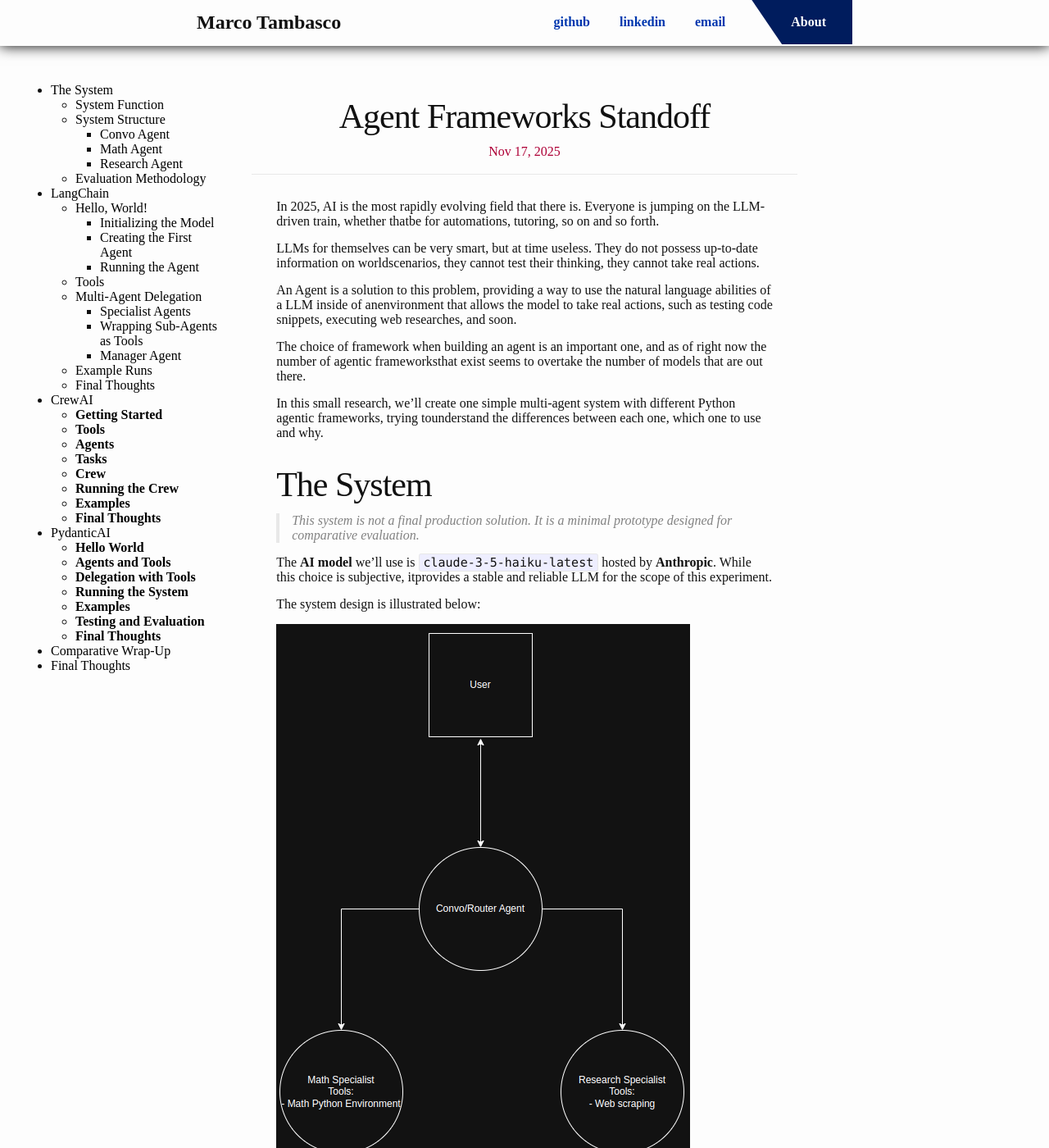
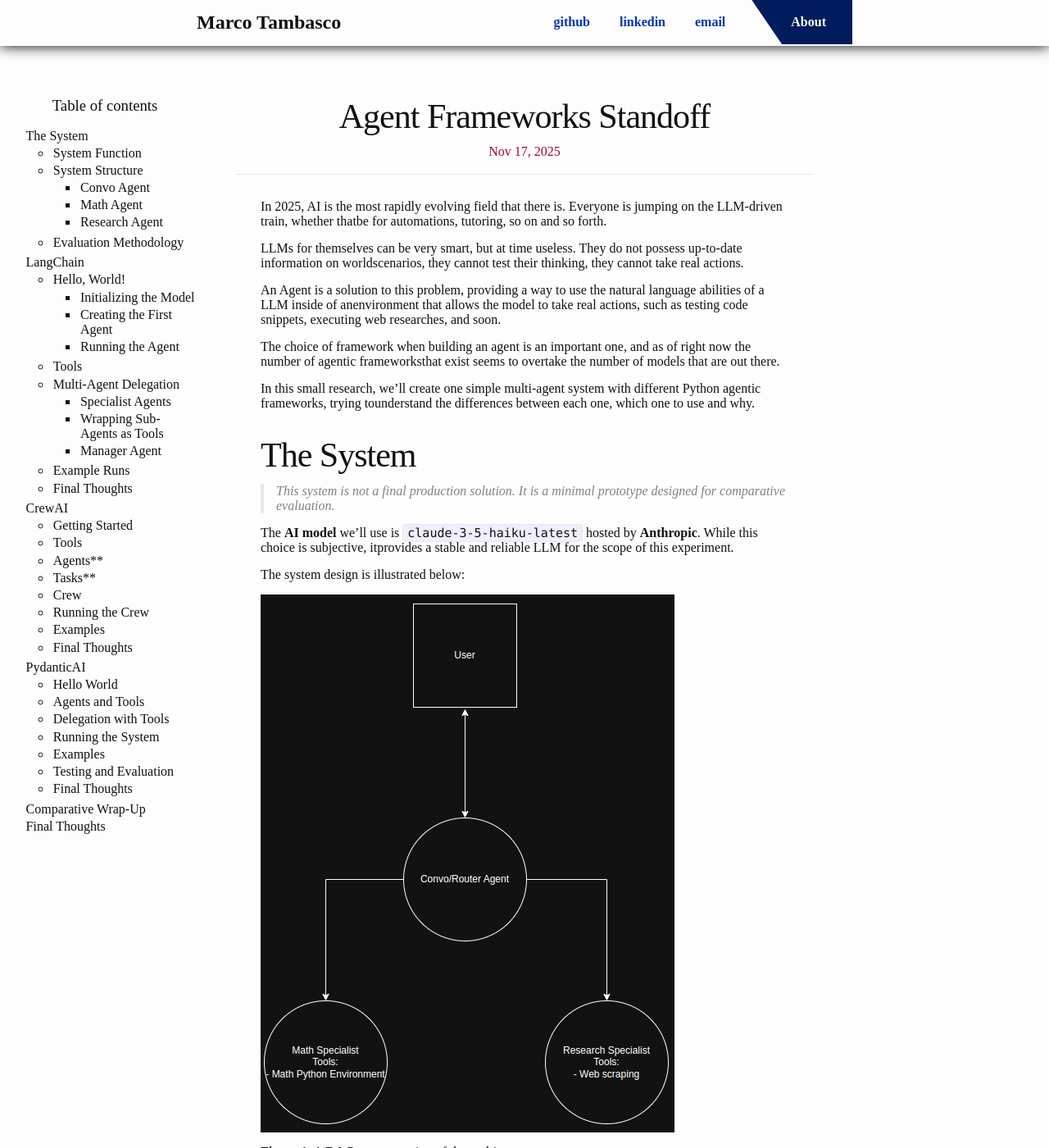
Before and after one commit to marcoslashpro/marcoslashpro.github.io, a Jekyll site: the page built from _posts/2025-11-17-Agent-Frameworks-Standoff.md, in a window 1280 px wide and 1400 px high. Shown: the whole window at 82% size. Built offline with Jekyll 4.4.1, drawn with Linux system fonts in a browser that asks for light colours; some of the changed text lies outside the part shown.

Commit message:
Improved post layout

```diff
--- a/_layouts/post.html
+++ b/_layouts/post.html
@@ -8,6 +8,7 @@ layout: post-base
   {% assign main_content = splitted_content[0] %}
   {% assign toc = splitted_content[1] %}
   <aside class="post-toc">
+    <h3>Table of contents</h3>
     {{toc}}
   </aside>
   <div class="post-main-content">
--- a/_posts/2025-11-17-Agent-Frameworks-Standoff.md
+++ b/_posts/2025-11-17-Agent-Frameworks-Standoff.md
@@ -434,7 +434,7 @@ The result is a framework where you describe intentions, and the execution plan
 
 ---
 
-### **Getting Started**
+### Getting Started
 
 Setup is straightforward. Let’s create a project and install the dependencies:
 
@@ -459,7 +459,7 @@ This is all we need.
 
 ---
 
-### **Tools**
+### Tools
 
 Unlike `pydantic-ai`, `crewAI` doesn’t ship with built-in tools. Instead, it provides the scaffolding to build your own
 — or you can install `crewai-tools` for batteries-included functionality. Even better, you can wrap existing `langchain`
@@ -492,7 +492,7 @@ This is simply a thin wrapper over a `langchain` tool. `name` and `description`
 
 ---
 
-### **Agents**
+### Agents**
 
 In `crewAI`, an agent is defined declaratively: you provide a **role**, a **goal**, and a **backstory**. The framework
 takes care of message passing, memory, and orchestration.
@@ -551,7 +551,7 @@ reasoning control, code execution modes, iteration limits).
 
 ---
 
-### **Tasks**
+### Tasks**
 
 Tasks define *what the crew is supposed to accomplish*. They can be listed sequentially or managed hierarchically by a
 manager agent.
@@ -575,7 +575,7 @@ The `{query}` parameter will be injected at runtime.
 
 ---
 
-### **Crew**
+### Crew
 
 At the top level, a **crew** is the orchestrator. You provide it with agents, tasks, and (optionally) a manager agent if
 you want hierarchical execution.
@@ -597,7 +597,7 @@ Here, the `chatbot` serves as the manager, directing the researcher and mathemat
 
 ---
 
-### **Running the Crew**
+### Running the Crew
 
 We can expose this via a simple CLI in `__main__.py`:
 
@@ -621,7 +621,7 @@ Notice how simple `kickoff` is: you pass the required inputs, and the crew execu
 
 ---
 
-### **Examples**
+### Examples
 
 Research:
 
@@ -648,7 +648,7 @@ Average speed = 54 mph
 
 ---
 
-### **Final Thoughts**
+### Final Thoughts
 
 `crewAI` positions itself as one of the most accessible multi-agent frameworks available today. The declarative style
 lowers the barrier to entry: you describe *what* you want, not *how* to coordinate agents. The abstractions are clear,
@@ -695,7 +695,7 @@ With that context in mind, let’s see how it works in practice.
 
 ---
 
-### **Hello World**
+### Hello World
 
 We’ll start with a minimal setup.
 
@@ -744,7 +744,7 @@ That’s our first working agent. Let’s scale it up.
 
 ---
 
-### **Agents and Tools**
+### Agents and Tools
 
 We’ll define three agents:
 
@@ -793,7 +793,7 @@ builtin_tools=[CodeExecutionTool()]
 
 ---
 
-### **Delegation with Tools**
+### Delegation with Tools
 
 The recommended way to enable multi-agent handoff is by exposing specialist agents as tools for the manager agent.
 
@@ -824,7 +824,7 @@ and the similarity to `FastAPI`’s dependency injection system is no accident.
 
 ---
 
-### **Running the System**
+### Running the System
 
 We can wrap this in a simple CLI:
 
@@ -845,7 +845,7 @@ main()
 
 ---
 
-### **Examples**
+### Examples
 
 Research:
 
@@ -876,7 +876,7 @@ What was the train’s average speed for the entire trip?"
 
 ---
 
-### **Testing and Evaluation**
+### Testing and Evaluation
 
 Where most frameworks stop, `pydantic-ai` keeps going. Testing is not an afterthought — it’s part of the design.
 
@@ -923,7 +923,7 @@ CI pipelines? `pydantic-ai` takes a significant step in that direction.
 
 ---
 
-### **Final Thoughts**
+### Final Thoughts
 
 I came away impressed by how much `pydantic-ai` gets right. The learning curve isn’t steep, yet the framework supports
 deep customization. Strong type safety, built-in control-flow mechanisms (`ModelRetry`, `FallbackModel`,
--- a/_sass/minima/_base.scss
+++ b/_sass/minima/_base.scss
@@ -277,7 +277,7 @@ table {
   }
 }
 
-// Custom Variables
-:root {
-  --primary-blue: #0D6EFD;
+mjx-container {
+  overflow-x: auto;
+  overflow-y: hidden;
 }
--- a/_sass/minima/_layout.scss
+++ b/_sass/minima/_layout.scss
@@ -105,6 +105,13 @@
     flex-direction: column;
     align-items: start;
     padding: 1rem;
+    background-color: $background-color;
+
+    .blue-nav-background {
+      background-color: inherit;
+      padding: 0;
+      clip-path: none;
+    }
 
     .page-link {
       color: $light-blue !important;
@@ -121,7 +128,7 @@
     color: white !important;
   }
 
-  @media screen and (min-width: $on-medium) {
+  @media screen and (min-width: 768px) {
     position: static;
     float: right;
     border: none;
@@ -462,18 +469,35 @@ a.post-link:hover {
 
 @media screen and (min-width: 768px) {
   .post {
-    margin: 2rem;
     display: grid;
     grid-template-columns: 20% 60% 20%;
-    max-height: 100%;
+    height: 100%;
 
     >.post-toc {
-      display: block;
+      display: flex;
+      flex-direction: column;
       grid-column: 1 / 2;
       position: sticky;
       top: $spacing-unit * 1.865 * 1.5;
       align-self: start;
       max-height: 100%;
+      margin-top: 2rem;
+      overflow-y: hidden;
+      scrollbar-color: $background-color transparent;
+
+      >h3 {
+        display: flex;
+        align-self: center;
+      }
+
+      >p {
+        display: none;
+      }
+    }
+
+    >.post-toc:hover {
+      scrollbar-color: $dark-blue transparent;
+      transition: scrollbar-color 350ms ease-in-out;
     }
 
     >.post-main-content {
@@ -484,22 +508,34 @@ a.post-link:hover {
 }
 
 
-#markdown-toc a {
-  color: black !important;
-}
+#markdown-toc {
+  list-style: none;
+  max-height: calc(85vh - 5rem);
+  overflow-y: auto;
+  padding-right: 0.5rem;
 
->#markdown-toc a:hover {
-  text-decoration: underline;
-  color: $light-blue !important;
-  transition: color 150ms ease-in-out;
-  text-decoration: none;
+  ul,
+  li {
+    padding: 0.1rem;
+  }
+
+  a {
+    color: $text-color !important;
+
+    strong {
+      color: $text-color !important;
+    }
+  }
+
+  a:hover {
+    text-decoration: underline;
+    color: $light-blue !important;
+    transition: color 150ms ease-in-out;
+    text-decoration: none;
+  }
 }
 
 @media (prefers-color-scheme: dark) {
-  #markdown-toc a {
-    color: white !important;
-  }
-
   #markdown-toc a:hover {
     color: $light-bordeax !important;
     transition: color 150ms ease-in-out;
```
Also changed, not shown: _posts/2025-11-17-A-Simple-RL-Roadmap.md (+2 -2 lines), 1 other file.
